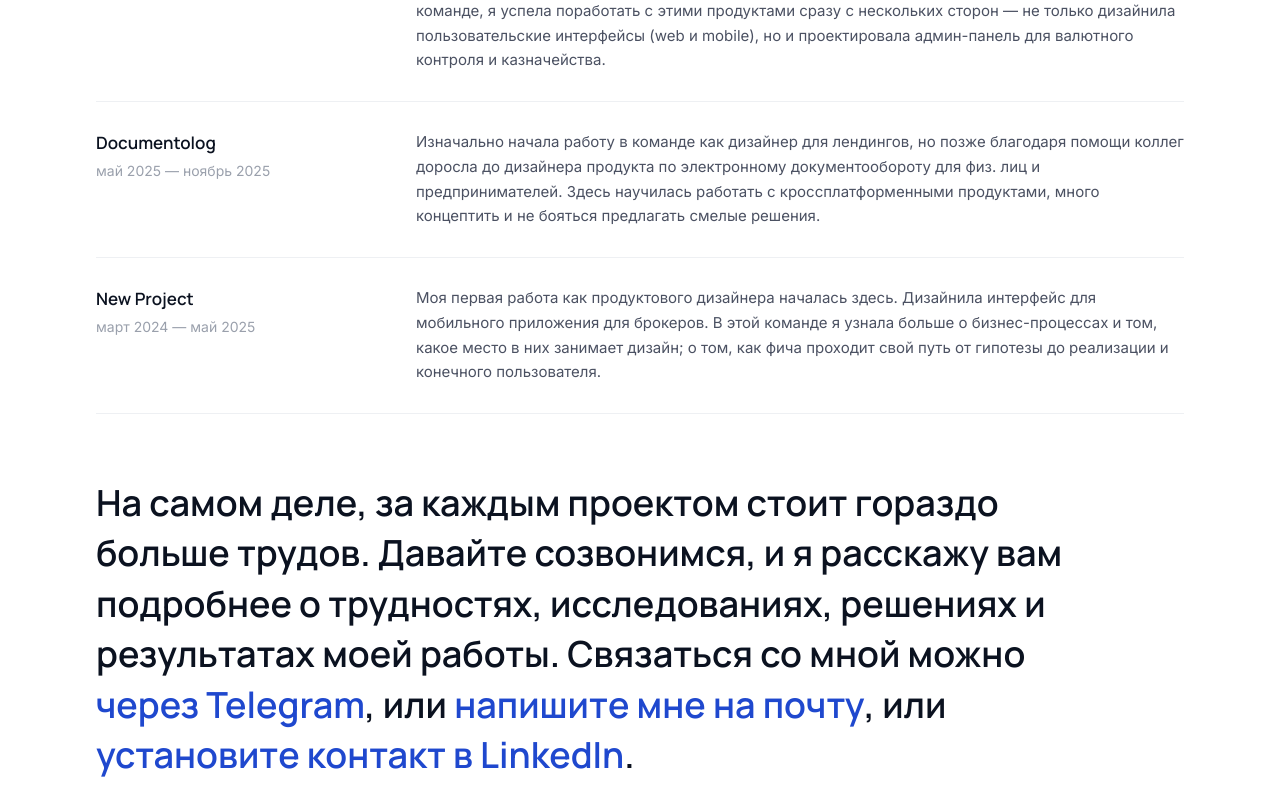
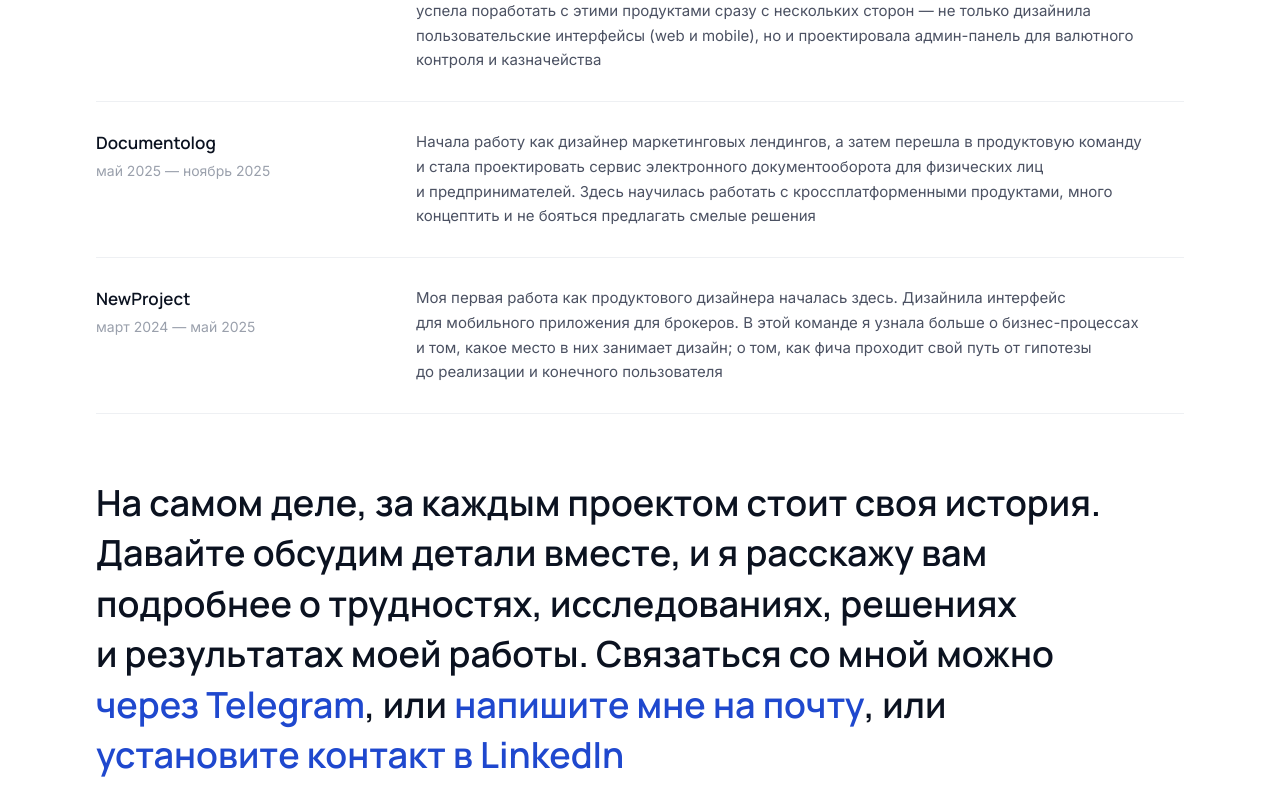
Before and after one commit to aisuluaitbayeva/aisulu-portfolio, a React (Vite) app: page / in a window 1280 px wide. Shown: the part 2207-3000 px from the top of the page. Built offline with nearby package versions, Linux system fonts and the light colour scheme.

Commit message:
About, CTA, Experience
Добавила в этих блоках неразрывные пробелы. Скорректировала текст

```diff
--- a/src/App.jsx
+++ b/src/App.jsx
@@ -84,19 +84,19 @@ const experience = [
     company: "Alatau City Bank (ex. Jusan Bank)",
     period: "декабрь 2025 — настоящее время",
     description:
-      "Работаю в команде ВЭДа, в банке для юридических лиц. Наша команда отвечает за все валютные продукты: всевозможные конвертации, переводы, валютные контракты. Как единственный дизайнер в команде, я успела поработать с этими продуктами сразу с нескольких сторон — не только дизайнила пользовательские интерфейсы (web и mobile), но и проектировала админ-панель для валютного контроля и казначейства.",
+      "Работаю в команде ВЭДа, в банке для юридических лиц. Наша команда отвечает за все валютные продукты: конвертации, переводы, валютные контракты. Как единственный дизайнер в команде, я успела поработать с этими продуктами сразу с нескольких сторон — не только дизайнила пользовательские интерфейсы (web и mobile), но и проектировала админ-панель для валютного контроля и казначейства",
   },
   {
     company: "Documentolog",
     period: "май 2025 — ноябрь 2025",
     description:
-      "Изначально начала работу в команде как дизайнер для лендингов, но позже благодаря помощи коллег доросла до дизайнера продукта по электронному документообороту для физ. лиц и предпринимателей. Здесь научилась работать с кроссплатформенными продуктами, много концептить и не бояться предлагать смелые решения.",
+      "Начала работу как дизайнер маркетинговых лендингов, а затем перешла в продуктовую команду и стала проектировать сервис электронного документооборота для физических лиц и предпринимателей. Здесь научилась работать с кроссплатформенными продуктами, много концептить и не бояться предлагать смелые решения",
   },
   {
-    company: "New Project",
+    company: "NewProject",
     period: "март 2024 — май 2025",
     description:
-      "Моя первая работа как продуктового дизайнера началась здесь. Дизайнила интерфейс для мобильного приложения для брокеров. В этой команде я узнала больше о бизнес-процессах и том, какое место в них занимает дизайн; о том, как фича проходит свой путь от гипотезы до реализации и конечного пользователя.",
+      "Моя первая работа как продуктового дизайнера началась здесь. Дизайнила интерфейс для мобильного приложения для брокеров. В этой команде я узнала больше о бизнес-процессах и том, какое место в них занимает дизайн; о том, как фича проходит свой путь от гипотезы до реализации и конечного пользователя",
   },
 ];
 
@@ -280,21 +280,20 @@ export default function App() {
           className="text-[26px] md:text-[36px] leading-[1.4] font-semibold max-w-5xl"
           style={{ fontFamily: DISPLAY_FONT }}
         >
-          На самом деле, за каждым проектом стоит гораздо больше трудов. Давайте созвонимся, и я
-          расскажу вам подробнее о трудностях, исследованиях, решениях и результатах моей работы.
-          Связаться со мной можно{" "}
+          На самом деле, за каждым проектом стоит своя история. Давайте обсудим детали вместе, и я
+          расскажу вам подробнее о трудностях, исследованиях, решениях и результатах моей работы.
+          Связаться со мной можно{" "}
           <TextLink href={LINKS.telegram} color={ACCENT} external>
-            через Telegram
+            через Telegram
           </TextLink>
           , или{" "}
           <TextLink href={`mailto:${LINKS.email}`} color={ACCENT}>
-            напишите мне на почту
+            напишите мне на почту
           </TextLink>
           , или{" "}
           <TextLink href={LINKS.linkedin} color={ACCENT} external>
-            установите контакт в LinkedIn
+            установите контакт в LinkedIn
           </TextLink>
-          .
         </p>
       </Section>
 
```
